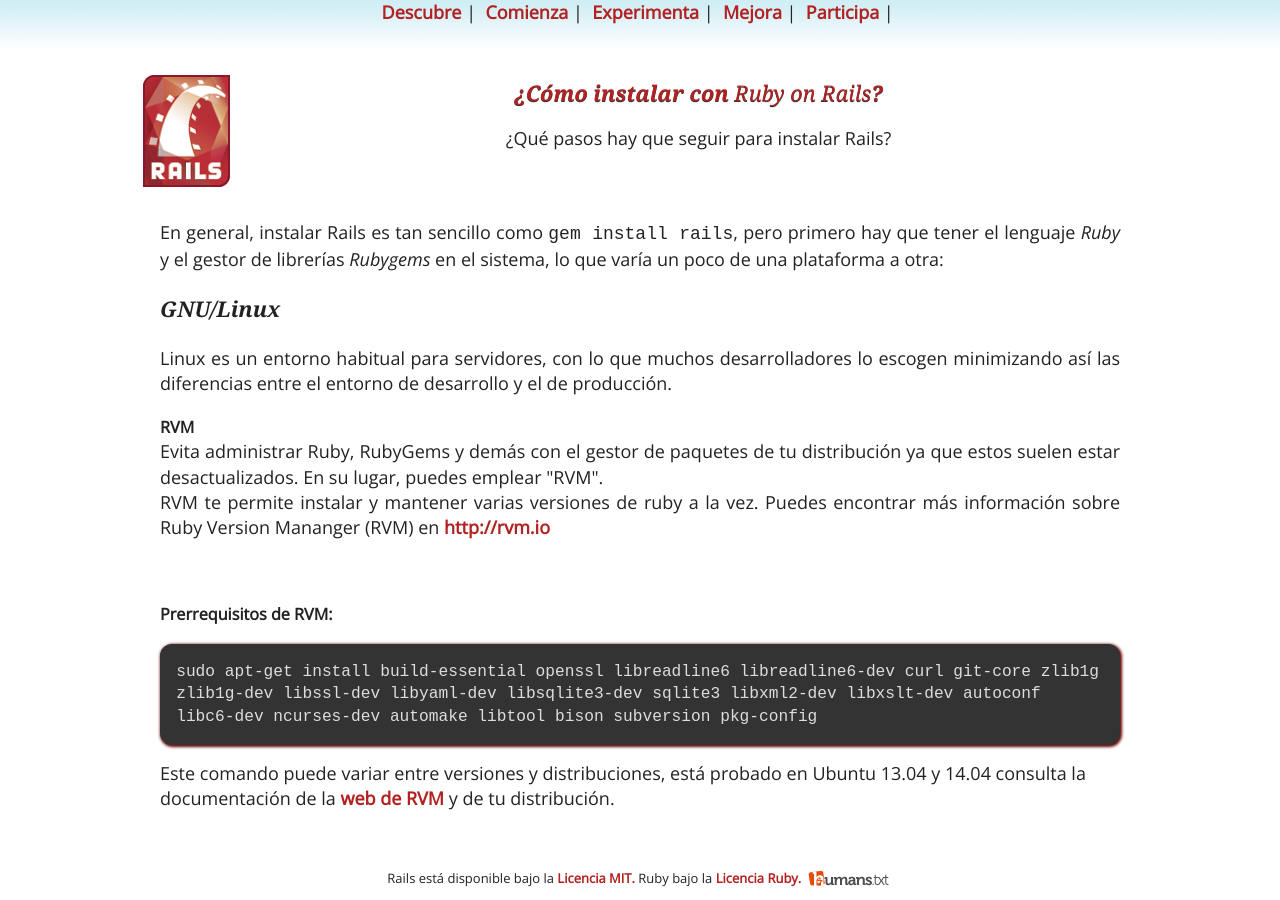
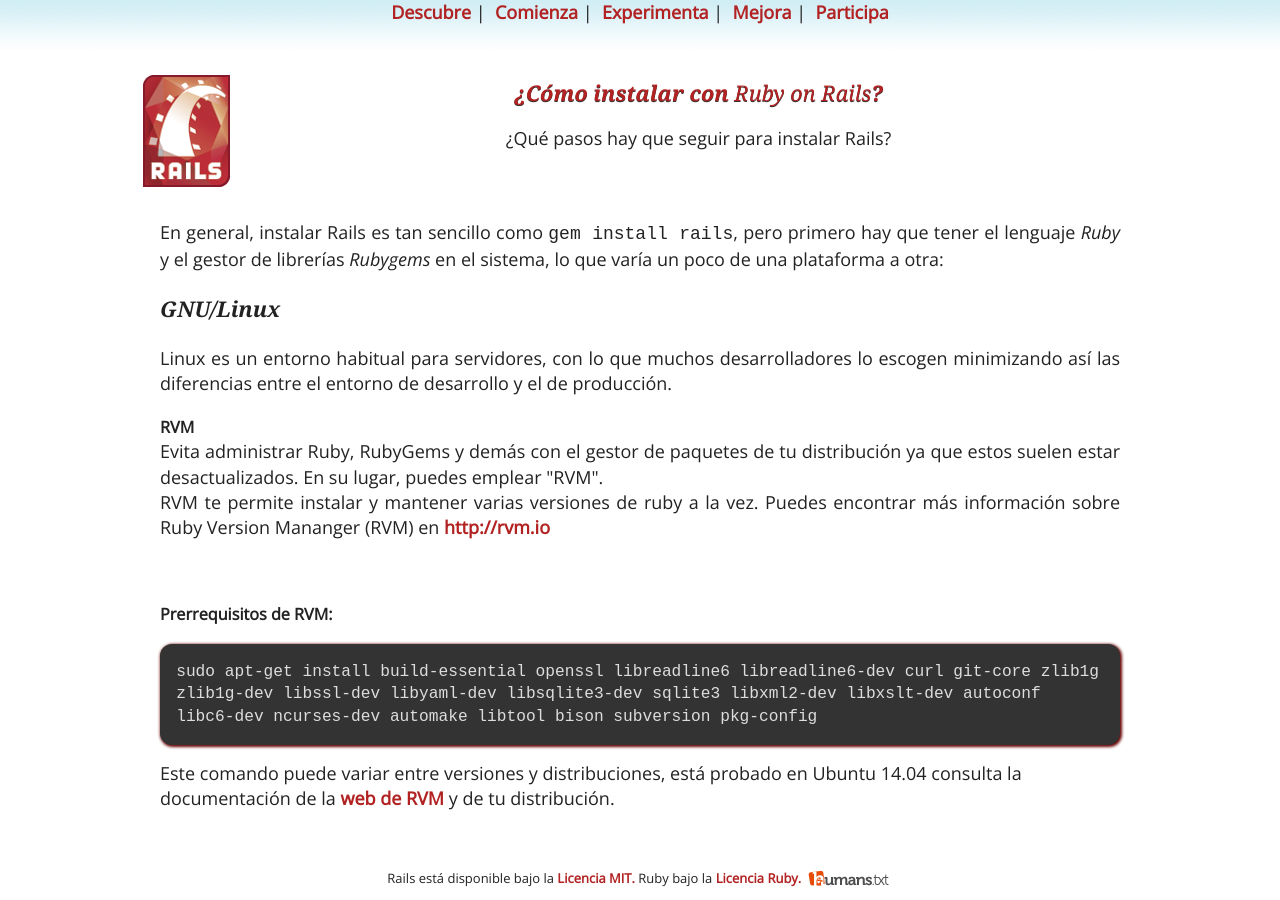
Before and after one commit to rails-es/rails-es.github.io, a Jekyll site: the page built from instala.html, in a window 1280 px wide and 900 px high. Built offline with Jekyll 4.4.1, drawn with Linux system fonts in a browser that asks for light colours; some web fonts are replaced; Markdown is read by kramdown in place of the engine named in the settings.

Commit message:
Pequeñas correcciones a documentacion instalacion Linux

```diff
--- a/_layouts/default.html
+++ b/_layouts/default.html
@@ -25,7 +25,7 @@
       <a href="comienza.html" title="Aprende los fundamentos">Comienza</a>&nbsp;|&nbsp;
       <a href="instala.html" title="Instala Ruby on Rails y pruébalo">Experimenta</a>&nbsp;|&nbsp;
       <a href="mejora.html" title="Lleva tus habilidades al siguiente nivel">Mejora</a>&nbsp;|&nbsp;
-      <a href="participa.html" title="Forma parte de de la comunidad">Participa</a>&nbsp;|&nbsp;
+      <a href="participa.html" title="Forma parte de de la comunidad">Participa</a>
     </nav>
 
     <div role="main" id="main">
--- a/instala.html
+++ b/instala.html
@@ -36,7 +36,7 @@
     zlib1g-dev libssl-dev libyaml-dev libsqlite3-dev sqlite3 libxml2-dev libxslt-dev autoconf
     libc6-dev ncurses-dev automake libtool bison subversion pkg-config
     </pre>
-    Este comando puede variar entre versiones y distribuciones, está probado en Ubuntu 13.04 y 14.04 consulta la
+    Este comando puede variar entre versiones y distribuciones, está probado en Ubuntu 14.04 consulta la
     documentación de la <a href='https://rvm.io/rvm/prerequisites'>web de RVM</a> y de tu distribución.
   </p>
   <br>
@@ -258,6 +258,7 @@
   </p>
   <br>
 
+
   <h3>Microsoft Windows</h3>
   <p>
     Iniciarse en Rails sobre Windows es relativamente fácil gracias a los esfuerzos de Engine Yard
```
Also changed, not shown: img/rails.png (deleted).
